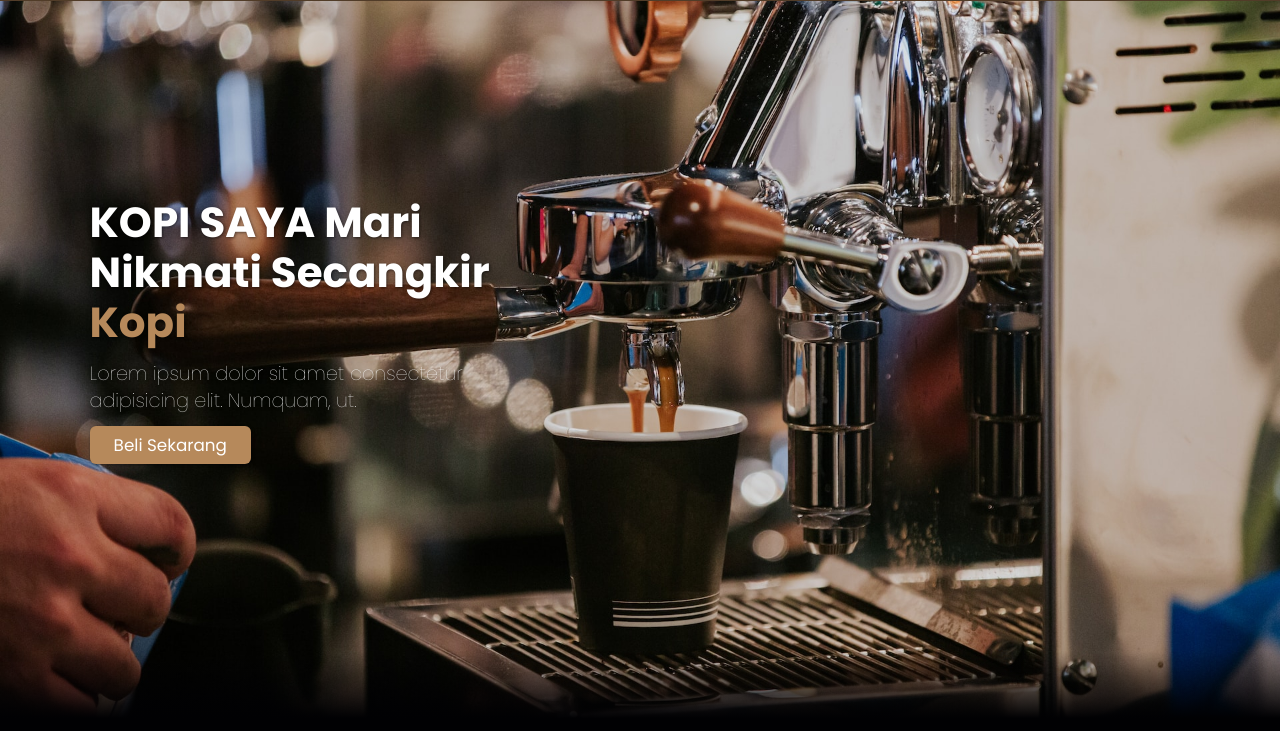
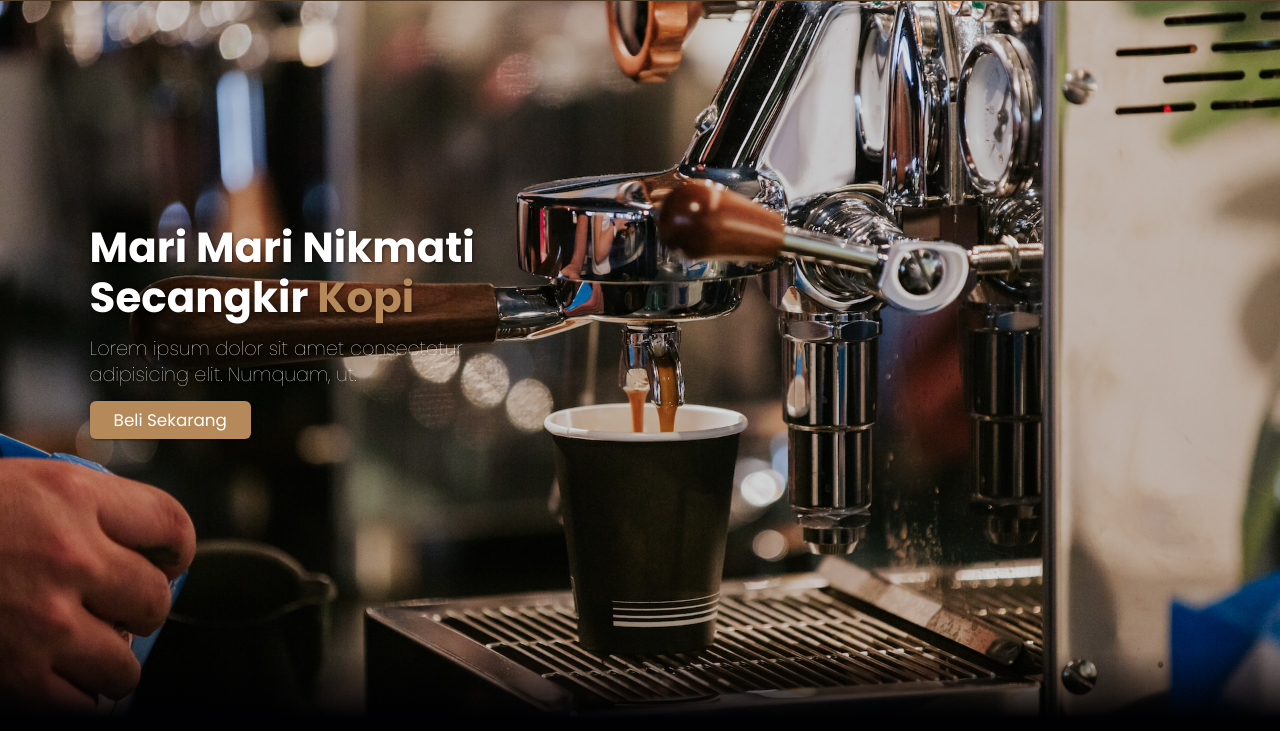
Before and after one commit to Mizanagi/kedai-kopi-kenangan-senja, a plain HTML site: page index.html in a window 1280 px wide. Shown: the part 69-800 px from the top of the page. Drawn offline with nearby package versions, Linux system fonts and the light colour scheme.

Commit message:
Mengubah Kembali Yaw

```diff
--- a/index.html
+++ b/index.html
@@ -42,7 +42,7 @@
     <!--Hero Section Start-->
     <section class="hero" id="home">
       <main class="content">
-        <h1>KOPI SAYA Mari Nikmati Secangkir <span>Kopi</span></h1>
+        <h1>Mari Mari Nikmati Secangkir <span>Kopi</span></h1>
         <p>Lorem ipsum dolor sit amet consectetur adipisicing elit. Numquam, ut.</p>
         <a href="#" class="cta">Beli Sekarang</a>
       </main>
```
